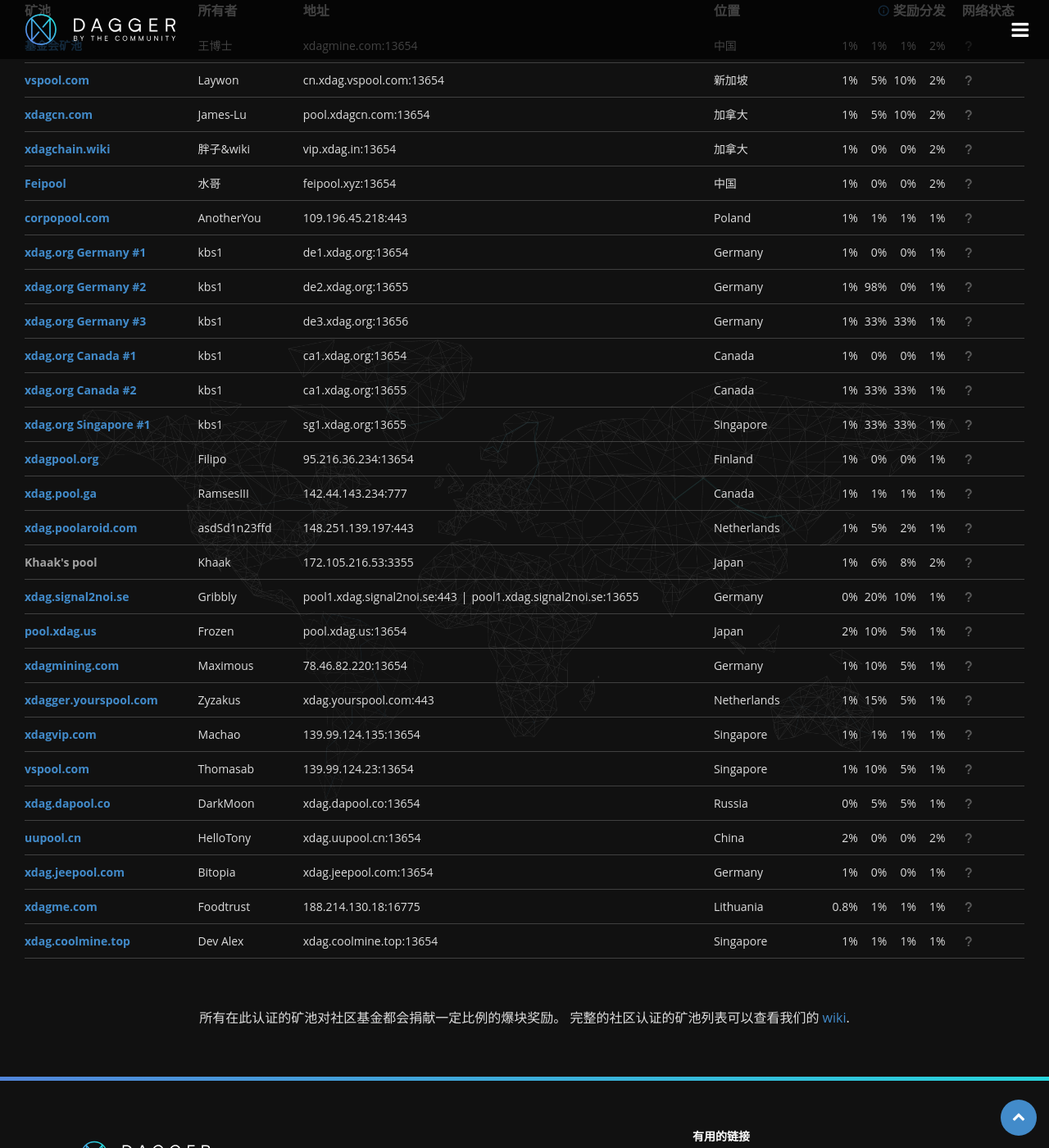
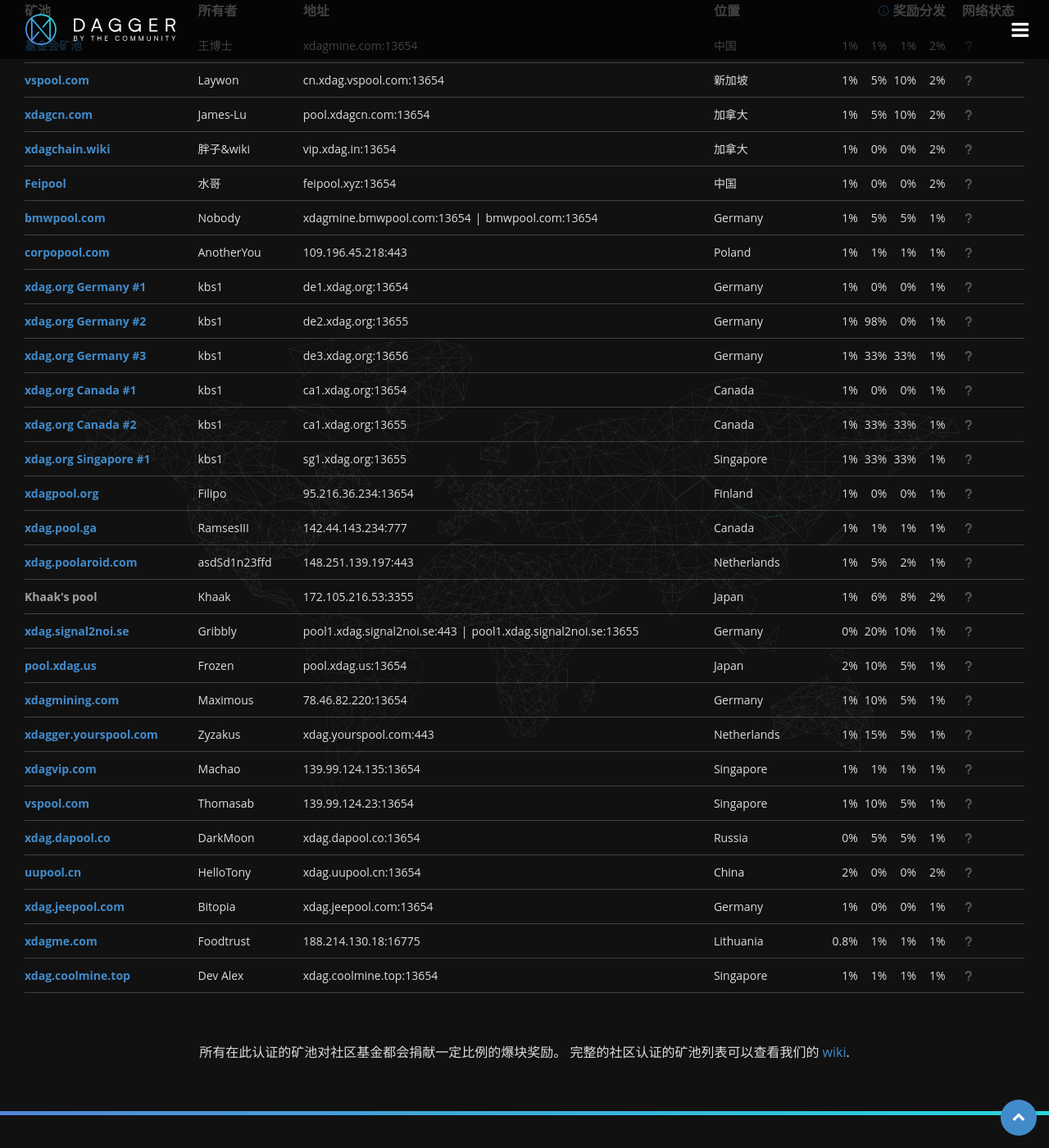
Before and after one commit to CloudXiaoW/xdag_website_cn, a Jekyll site: the page built from pools.html, in a window 1280 px wide and 1400 px high, scrolled down 258 px. Shown: the whole window at 82% size. Built offline with Jekyll 4.4.1, drawn with Linux system fonts in a browser that asks for light colours.

Commit message:
add pool

```diff
--- a/_data/pool.yml
+++ b/_data/pool.yml
@@ -57,6 +57,20 @@
     name: Feipool
     state: 117.27.159.97:5000/state.txt
     country: 中国
+
+- owner: Nobody
+  pools:
+  - address:
+      - xdagmine.bmwpool.com:13654
+      - bmwpool.com:13654
+    fee_pool: 1
+    fee_miner_finder: 5
+    fee_miner_contributor: 5
+    fee_community: 1
+    website: http://bmwpool.com/
+    name: bmwpool.com
+    state: http://bmwpool.com/state.txt
+    country: Germany
 
 - owner: AnotherYou
   pools:
```
